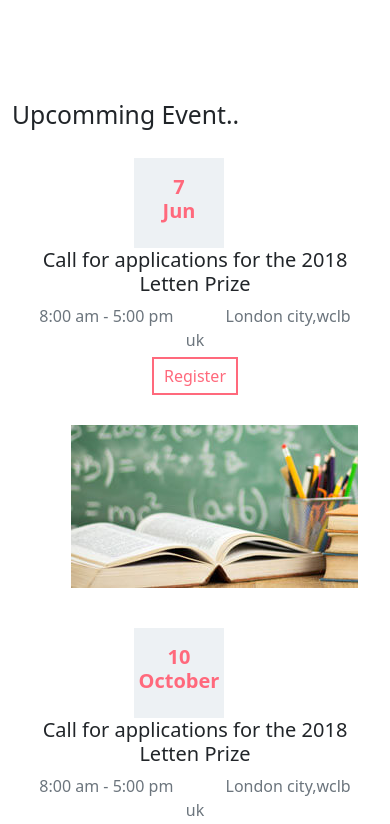
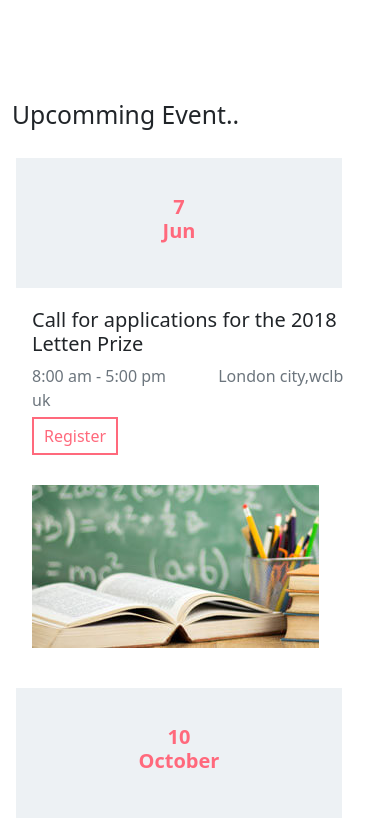
Before and after one commit to kawsarkabir/eduzone, a plain HTML site: page index.html in a window 390 px wide. Shown: the part 6600-7424 px from the top of the page. Drawn offline with nearby package versions, Linux system fonts and the light colour scheme.

Commit message:
event section responsive update

```diff
--- a/style.css
+++ b/style.css
@@ -242,15 +242,24 @@ ul li i{
 @media  only screen and (max-width: 576px) {
     .upcoming-wrapper{
         grid-template-columns: 1fr;
+        justify-content: center !important;
     }
     .upcomming-wrapper-inner-left{
-        width: 90px;
-        height: 90px;
-        margin: auto;
+        background: #edf1f4;
+        color: #ff697c;
+        width: 100%;
+        height: 130px;
+        margin-bottom: 20px;
+        /* margin: auto; */
     }
     .upcoming-wrapper-left{
         display: block;
-        text-align: center;
+        /* text-align:center; */
+    }
+    .upcoming-wrapper-right{
+        /* margin: auto !important; */
+        /* text-align: left !important; */
+        margin-right: auto !important;
     }
 }
 /* upcomming event section end */
```
